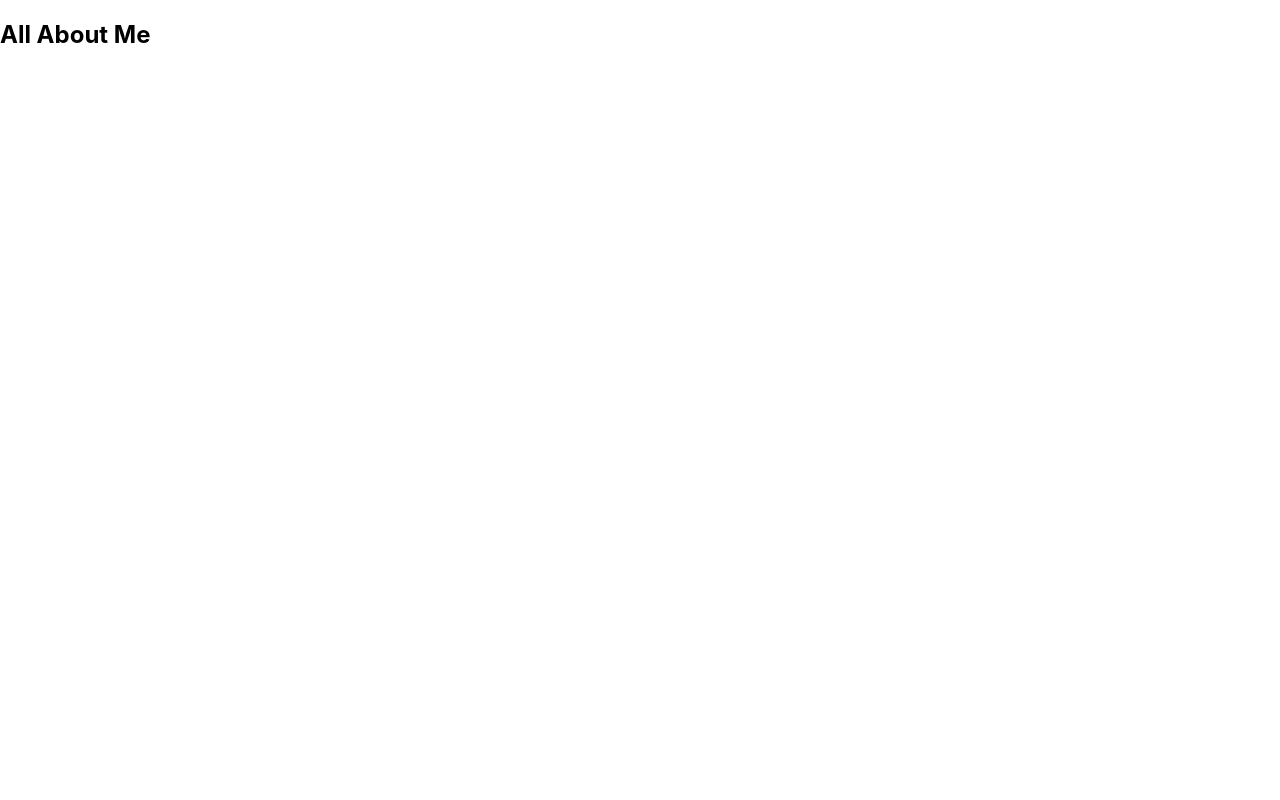
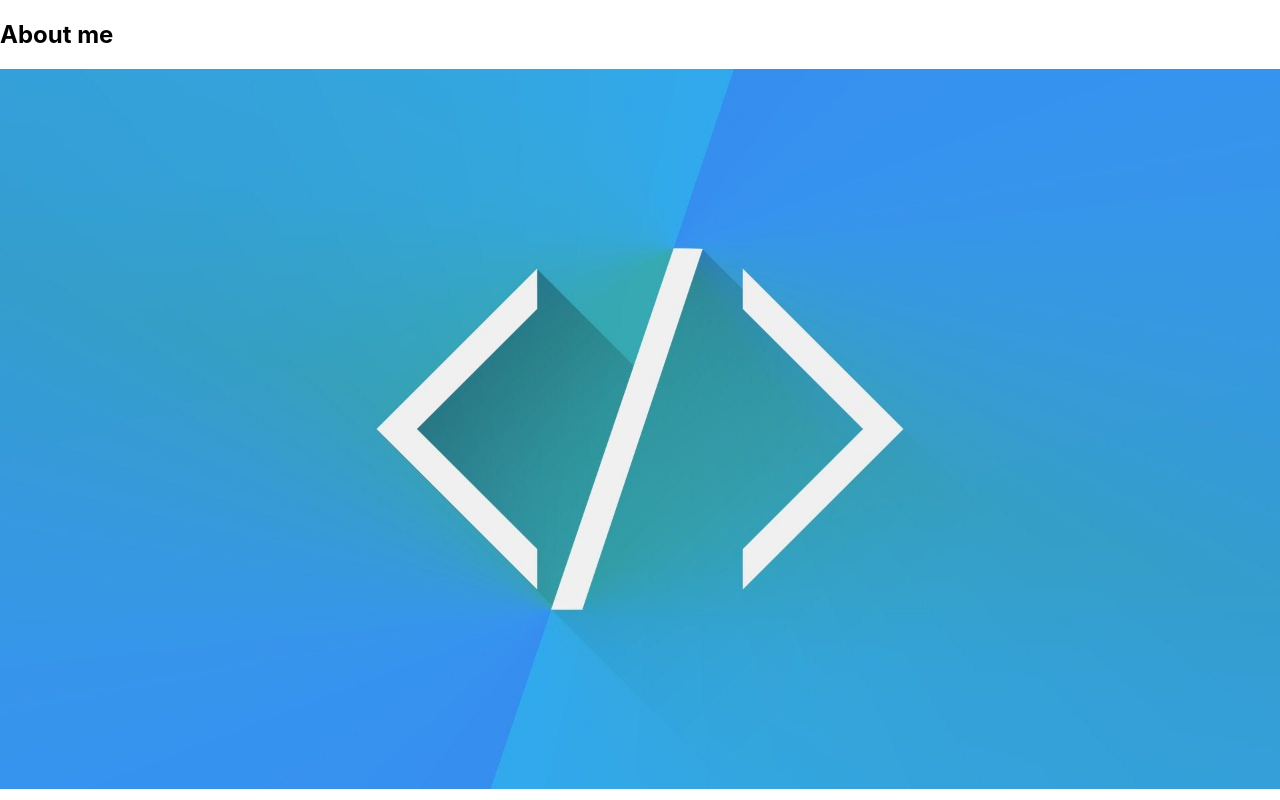
Before and after one commit to archana-nagaraj/react-portfolio, a React (Create React App) app: page / in a window 1280 px wide. Built offline with nearby package versions, Linux system fonts and the light colour scheme.

Commit message:
added cover image  for about component

```diff
--- a/src/components/About/index.js
+++ b/src/components/About/index.js
@@ -1,12 +1,13 @@
 import React from 'react';
+import coverImage from '../../assets/coverImage.jpeg';
 
-function About(){
+function About() {
     return (
-        <section>
-            <h1 id="about">All About Me</h1>
+        <section className="my-5">
+        <h1 id="about">About me</h1>
+        <img src={coverImage} className="my-2" style={{ width: "100%" }} alt="cover" />
         </section>
     );
-
-}
+  }
 
 export default About;
```
Also changed, not shown: src/utils/helpers.js (added, +8 -0 lines), src/assets/coverImage.jpeg (added), src/assets/profilePic.png (added).
